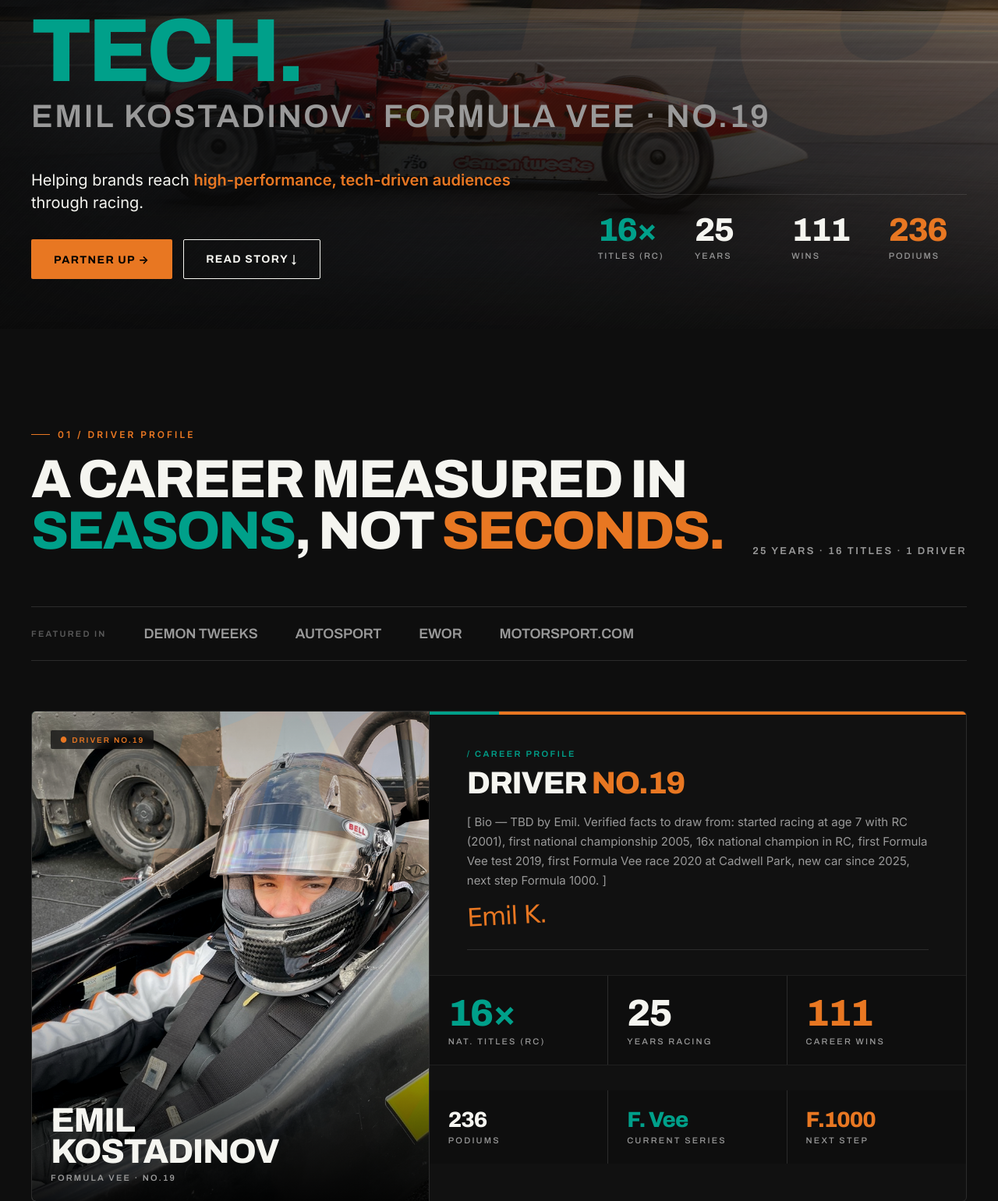
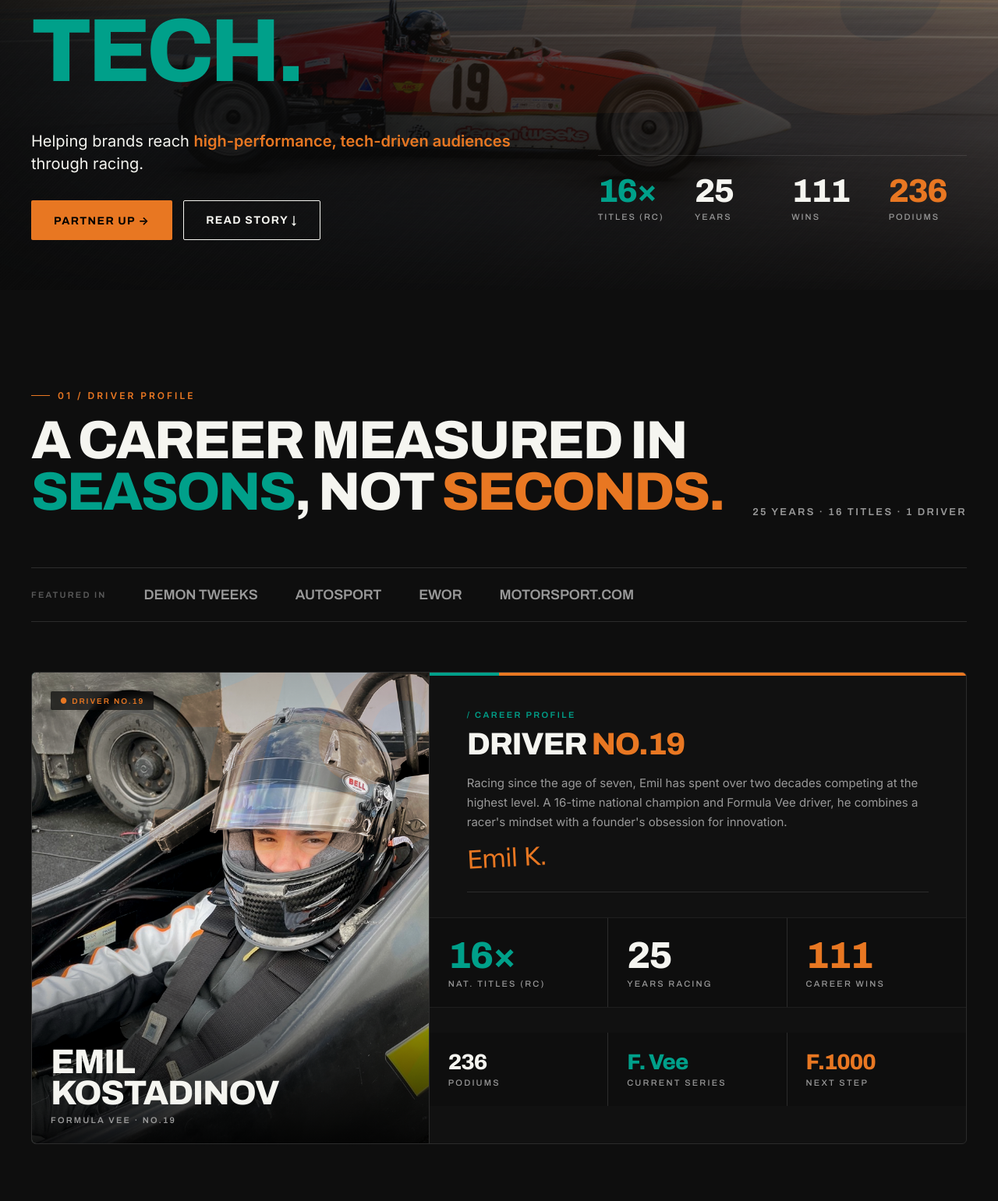
Before and after one commit to writetoaniketparihar-collab/emil-personal-website, a plain HTML site: page index.html in a window 1280 px wide. Shown: the part 531-2072 px from the top of the page at 78% size. Drawn offline with Linux system fonts and the light colour scheme.

Commit message:
Add bio and remove name/series subline from hero

```diff
--- a/index.html
+++ b/index.html
@@ -259,7 +259,6 @@
       Bridging the<br>
       <span class="orange">gap</span> between<br>
       motorsport &amp; <span class="green">tech.</span>
-      <small>Emil Kostadinov · Formula Vee · No.19</small>
     </h1>
 
     <div class="hero-bottom">
@@ -314,7 +313,7 @@
           <div class="sc-bio">
             <div class="role">/ Career profile</div>
             <h3>Driver <span class="orange">No.19</span></h3>
-            <p>[ Bio — TBD by Emil. Verified facts to draw from: started racing at age 7 with RC (2001), first national championship 2005, 16x national champion in RC, first Formula Vee test 2019, first Formula Vee race 2020 at Cadwell Park, new car since 2025, next step Formula 1000. ]</p>
+            <p>Racing since the age of seven, Emil has spent over two decades competing at the highest level. A 16-time national champion and Formula Vee driver, he combines a racer's mindset with a founder's obsession for innovation.</p>
             <span class="sig">Emil K.</span>
           </div>
 
```
Also changed, not shown: 1 other file.
